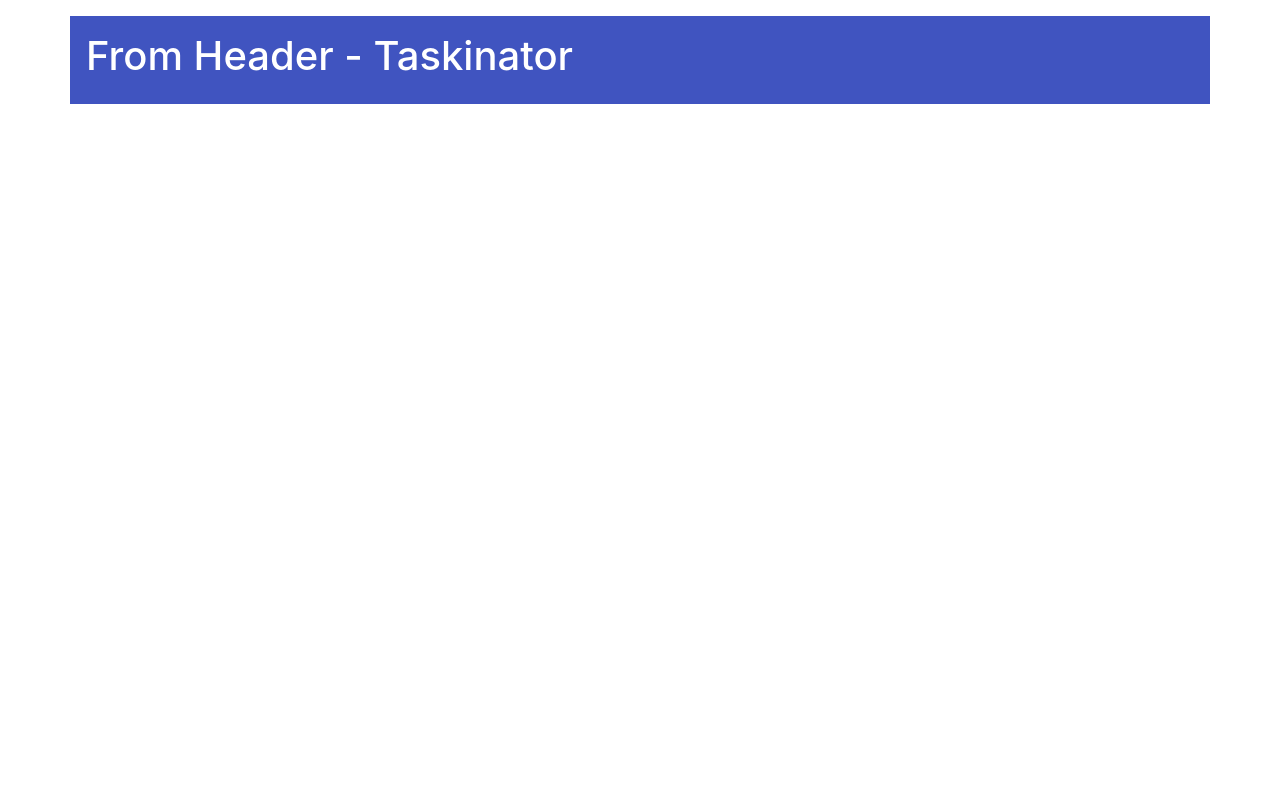
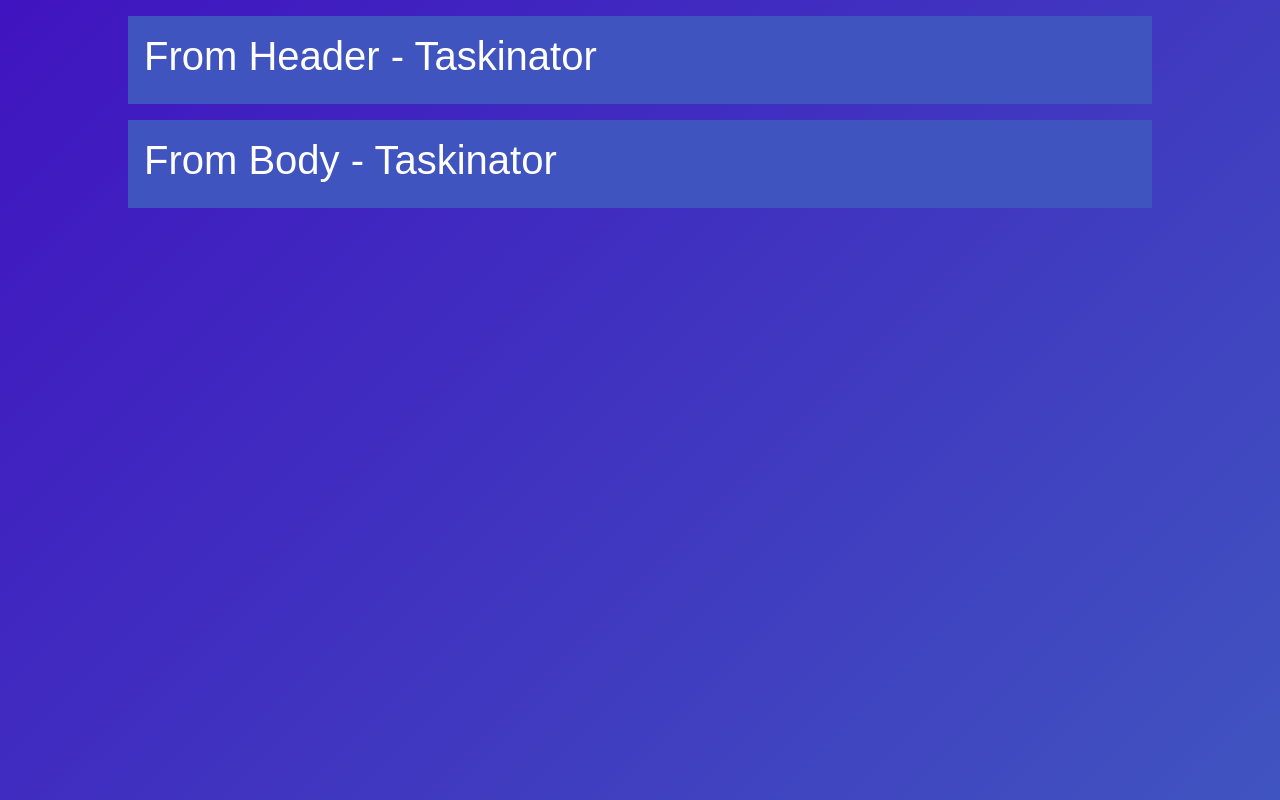
Before and after one commit to lautarosoliani/ToDo-React-App, a React (Create React App) app in the folder my-app/: page / in a window 1280 px wide. Built offline with nearby package versions, Linux system fonts and the light colour scheme.

Commit message:
app.js, body jsx and css, header jsx and css, index css

```diff
--- a/my-app/src/App.js
+++ b/my-app/src/App.js
@@ -1,10 +1,13 @@
+import "./index.css"
 import Header from "./components/Header"
+import Body from "./components/Body"
 
 function App() {
     return (
-        <>
+        <div className="main-div">
             <Header />
-        </>
+            <Body />
+        </div>
     )
 }
 
--- a/my-app/src/components/Body.css
+++ b/my-app/src/components/Body.css
@@ -0,0 +1,4 @@
+.body {
+    width: 80%;
+    height: 80%;
+}
--- a/my-app/src/components/Body.jsx
+++ b/my-app/src/components/Body.jsx
@@ -0,0 +1,11 @@
+import "./Body.css"
+
+const Body = () => {
+    return (
+        <div className="body container p-3 my-3 text-white">
+            <h1>From Body - Taskinator</h1>
+        </div>
+    )
+}
+
+export default Body
--- a/my-app/src/components/Header.css
+++ b/my-app/src/components/Header.css
@@ -1,3 +1,8 @@
 .container {
     background-color: #4054c0;
 }
+
+.header {
+    width: 80%;
+    height: 20%;
+}
--- a/my-app/src/components/Header.jsx
+++ b/my-app/src/components/Header.jsx
@@ -2,7 +2,7 @@
 
 const Header = () => {
     return (
-        <div className="container p-3 my-3 text-white">
+        <div className="header container p-3 my-3 text-white">
             <h1>From Header - Taskinator</h1>
         </div>
     )
--- a/my-app/src/index.css
+++ b/my-app/src/index.css
@@ -1,13 +1,12 @@
+html {
+    min-height: 100%;
+}
 body {
-  margin: 0;
-  font-family: -apple-system, BlinkMacSystemFont, 'Segoe UI', 'Roboto', 'Oxygen',
-    'Ubuntu', 'Cantarell', 'Fira Sans', 'Droid Sans', 'Helvetica Neue',
-    sans-serif;
-  -webkit-font-smoothing: antialiased;
-  -moz-osx-font-smoothing: grayscale;
+    background-color: brown;
+    margin: 0;
+    padding: 0;
+    font-family: sans-serif;
+    background-image: linear-gradient(-225deg, #4014c0, #4034c0, #4054c0);
+    min-height: 100%;
+    padding-bottom: 5rem;
 }
-
-code {
-  font-family: source-code-pro, Menlo, Monaco, Consolas, 'Courier New',
-    monospace;
-}
```
